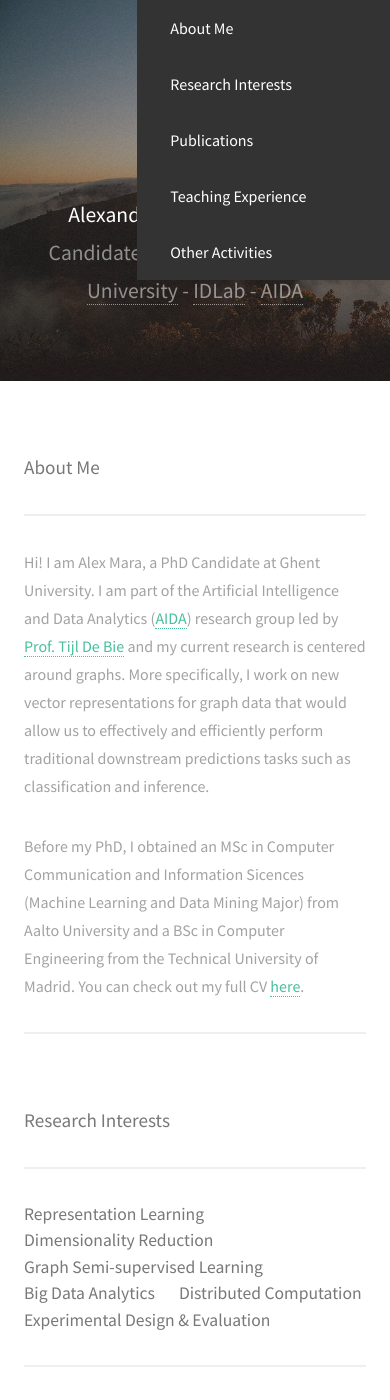
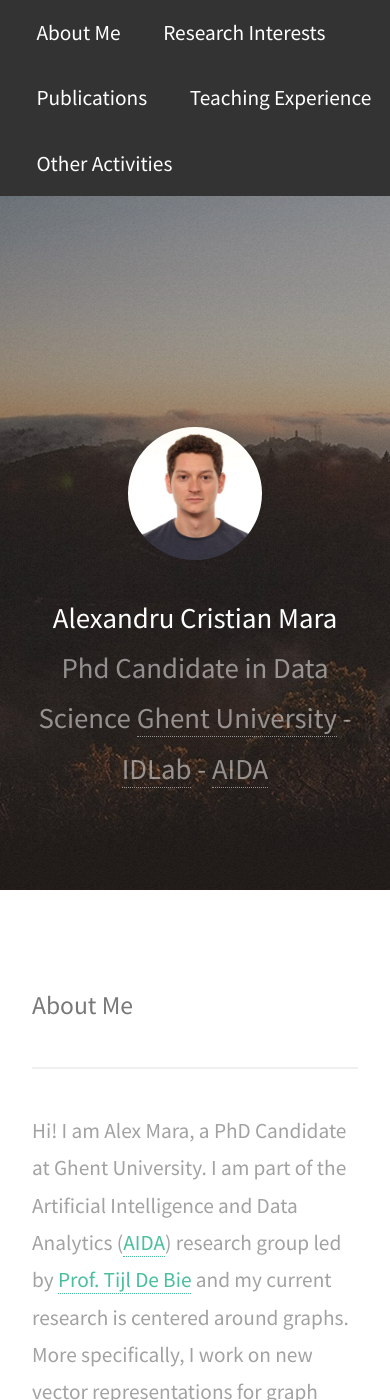
Before and after one commit to Dru-Mara/Dru-Mara.github.io, a Jekyll site: the page built from index.html, in a window 390 px wide and 1400 px high. Built offline with Jekyll 4.4.1, drawn with Linux system fonts in a browser that asks for light colours; nearby versions of some CDN libraries; some of the changed text lies outside the part shown.

Commit message:
navbar and biblio improvements

```diff
--- a/_includes/navbar.html
+++ b/_includes/navbar.html
@@ -1,4 +1,5 @@
 <nav class="navbar navbar-fixed-top">
+
 <div class="navbar-header">
 <ul class="navbar-default">
   <li class="navbar-li"><a class="page-scroll" href="#aboutme">About Me</a></li>
@@ -8,4 +9,5 @@
   <li class="navbar-li"><a class="page-scroll" href="#others">Other Activities</a></li>
 </ul>
 </div>
+
 </nav>
--- a/_includes/publications.html
+++ b/_includes/publications.html
@@ -3,26 +3,90 @@
         <h2>Publications</h2>
         <hr class="bar" />
     </div>
+
     <div class="cd-timeline-header">
         <h3 id="journal">Journal Articles</h3>
     </div>
+    <br/>
     <div class="blurb">
-    <ul class="list-group">
-        <li class="list-group-item">Jung, A., Hero, III, A. O., <b>Mara, A.</b>, Jahromi, S., Heimowitz, A., & Eldar, Y. C. (2019). <a href="https://ieeexplore.ieee.org/document/8902040" rel="noopener noreferrer" target="_blank">Semi-supervised learning in network-structured data via total variation minimization.</a> IEEE Transactions on Signal Processing, 67(24), 6256–6269.</li>
-  	<li class="list-group-item">Jung, A., Tran, N., & <b>Mara, A.</b> (2018). <a href="https://www.frontiersin.org/articles/10.3389/fams.2017.00028/full" rel="noopener noreferrer" target="_blank">When is network lasso accurate?</a> Frontiers in Applied Mathematics and Statistics, 3, 28.</li>
-    </ul>
+    {% for pub in site.data.publications %}
+    {% if pub.type == 'journal' %}
+    <div class="row">
+    	<div class="split left">
+    	<img src="images/{{ pub.pic }}" class="paperimg" alt="">
+    	</div>
+    	<div class="split right">
+    	{{ pub.ref }}
+    	<br>
+    	{% if pub.link != null %}
+    	<button class="center button" onclick="location.href='{{pub.link}}'">Paper</button>
+    	{% endif %}
+    	{% if pub.code != null %}
+    	<button class="center button" onclick="location.href='{{pub.code}}'">Code</button>
+    	{% endif %}
+    	{% if pub.bibtexid != null %}
+    	<button class="center button" onclick="showbibID('mybib{{pub.bibtexid}}')">Bibtex</button>
+    	<div id="mybib{{pub.bibtexid}}" style='display:none;white-space:pre-wrap;'> {{pub.bibtex}} </div>
+    	{% endif %}
+    	</div>
     </div>
+    {% endif %}
+    {% endfor %}
+    </div>
+    <br>
 
     <div class="cd-timeline-header">
         <h3 id="conference">Conference Proceedings</h3>
     </div>
-    <ul class="list-group">
-        <li class="list-group-item">Adriaens, F., <b>Mara, A.</b>, Lijffijt, J., & De Bie, T. (2020). <a href="https://arxiv.org/abs/2002.07076" rel="noopener noreferrer" target="_blank">Block-approximated exponential random graphs.</a> In 2020 IEEE 7th International Conference on Data Science and Advanced Analytics.</li>
-  	<li class="list-group-item"><b>Mara, A.</b>, Lijffijt, J., & d. Bie, T. (2020). <a href="https://arxiv.org/abs/2002.11522" rel="noopener noreferrer" target="_blank">Benchmarking network embedding models for link prediction: are we making progress?</a> In 2020 IEEE 7th International Conference on Data Science and Advanced Analytics.</li>
-  	<li class="list-group-item"><b>Mara, A.</b>, Mashayekhi, Y., Lijffijt, J., & De Bie, T. (2020). <a href="https://arxiv.org/abs/2005.10701" rel="noopener noreferrer" target="_blank">CSNE: conditional signed network embedding.</a> In Proceedings of the 29th ACM International Conference on Information Knowledge Management</li>
-  	<li class="list-group-item"><b>Mara, A.</b> & Jung, A. (2017). <a href="https://arxiv.org/abs/1709.01402" rel="noopener noreferrer" target="_blank">Recovery conditions and sampling strategies for network lasso.</a> In 51st asilomar conference on signals, systems and computers. Finalist of the Asilomar 2017 best student paper contest.</li>
-  	<li class="list-group-item">Zhu, B., <b>Mara, A.</b>, & Mozo, A. (2015). <a href="https://link.springer.com/chapter/10.1007%2F978-3-319-23201-0_20" rel="noopener noreferrer" target="_blank">Clus: parallel subspace clustering algorithm on spark.</a> In T. Morzy, P. Valduriez, & L. Bellatreche (Eds.), New trends in databases and information systems.</li>
-    </ul>
+    <br/>
+    <div class="blurb">
+    {% for pub in site.data.publications %}
+    {% if pub.type == 'conference' %}
+    <div class="row">
+    	<div class="split left">
+    	<img src="images/{{ pub.pic }}" class="paperimg" alt="">
+    	</div>
+    	<div class="split right">
+    	{{ pub.ref }}
+    	<br>
+    	{% if pub.link != null %}
+    	<button class="center button" onclick="location.href='{{pub.link}}'">Paper</button>
+    	{% endif %}
+    	{% if pub.code != null %}
+    	<button class="center button" onclick="location.href='{{pub.code}}'">Code</button>
+    	{% endif %}
+    	</div>
+    </div>
+    {% endif %}
+    {% endfor %}
+    </div>
+    <br>
+
     <div class="cd-timeline-header">
-        <h2></h2></div>
+        <h3 id="conference">Other Publications</h3>
+    </div>
+    <br/>
+    <div class="blurb">
+    {% for pub in site.data.publications %}
+    {% if pub.type == 'misc' %}
+    <div class="row">
+    	<div class="split left">
+    	<img src="images/{{ pub.pic }}" class="paperimg" alt="">
+    	</div>
+    	<div class="split right">
+    	{{ pub.ref }}
+    	<br>
+    	{% if pub.link != null %}
+    	<button class="center button" onclick="location.href='{{pub.link}}'">Paper</button>
+    	{% endif %}
+    	{% if pub.code != null %}
+    	<button class="center button" onclick="location.href='{{pub.code}}'">Code</button>
+    	{% endif %}
+    	</div>
+    </div>
+    {% endif %}
+    {% endfor %}
+    </div>
+    <br>
+
 </div>
--- a/_layouts/default.html
+++ b/_layouts/default.html
@@ -65,6 +65,7 @@
     <!--[if lte IE 8]><script src="/js/ie/respond.min.js"></script><![endif]-->
     <script src="/js/main.js"></script>
     <script src="/js/game.js"></script>
+    <script src="/js/showbib.js"></script>
     <!-- Navbar stuff -->
     <script src="/js/agency.js"></script>
     <script src="/js/cbpAnimatedHeader.js"></script>
--- a/css/main.css
+++ b/css/main.css
@@ -1588,7 +1588,12 @@
 		font-weight: 400;
 	}
 
-	em, i {
+	em {
+		color: #49bf9d;
+		text-decoration: none;
+	}
+
+	i {
 		font-style: italic;
 	}
 
@@ -2825,12 +2830,23 @@
 
 /* XLarge */
 
-	@media screen and (max-width: 1800px) {
+	@media screen and (max-width: 2048px) {
 
 		/* Basic */
 
 			body, input, select, textarea {
-				font-size: 12pt;
+				font-size: 16pt;
+			}
+
+		/* Navbar */
+			.navbar{
+				overflow: hidden;
+				background-color: #333;
+				position: fixed;
+				top: 0;
+				margin-left: 35%;
+				width: calc(100% - 35%);
+				padding-left: 2.5%;
 			}
 
 	}
@@ -2853,6 +2869,16 @@
 					#header h1 br {
 						display: none;
 					}
+		/* Navbar */
+			.navbar{
+				overflow: hidden;
+				background-color: #333;
+				position: fixed;
+				top: 0;
+				margin-left: 30%;
+				width: calc(100% - 30%);
+				padding-left: 2.5%;
+			}
 
 		/* Footer */
 
@@ -2917,6 +2943,16 @@
 					#header h1 br {
 						display: inline;
 					}
+		/* Navbar */
+			.navbar{
+				overflow: hidden;
+				background-color: #333;
+				position: fixed;
+				top: 0;
+				margin-left: 0;
+				width: 100%;
+				padding-left: 2.5%;
+			}
 
 		/* Footer */
 
@@ -2999,15 +3035,28 @@
 					line-height: 1.75em;
 				}
 
+
 		/* Header */
 
 			#header {
 				padding: 2.25em 1.5em;
+				padding-top: 10em;
 			}
 
 				#header h1 {
 					font-size: 1.35em;
 				}
+
+		/* Navbar */
+			.navbar{
+				overflow: hidden;
+				background-color: #333;
+				position: fixed;
+				top: 0;
+				margin-left: 0;
+				width: 100%;
+				padding-left: 2.5%;
+			}
 
 		/* Footer */
 
@@ -3081,11 +3130,23 @@
 
 			#header {
 				padding: 4.5em 1.5em;
+				padding-top: 20em;
 			}
 
 				#header h1 br {
 					display: none;
 				}
+
+		/* Navbar */
+			.navbar{
+				overflow: hidden;
+				background-color: #333;
+				position: fixed;
+				top: 0;
+				margin-left: 0;
+				width: 100%;
+				padding-left: 2.5%;
+			}
 
 		/* Footer */
 
@@ -3106,8 +3167,6 @@
 		background-color: #333;
 		position: fixed;
 		top: 0;
-		margin-left: 35%;
-		width: calc(100% - 35%);
 		padding-left: 2.5%;
 	}
 	.navbar-default {
@@ -3185,6 +3244,31 @@
 
  /* CloudCannon Editor Links (https://docs.cloudcannon.com/editing/editor-links/) */
 
+	/* Split the screen in half */
+
+	/* Control the left side */
+	.left {
+	  width: 15%;
+  	  margin-left: 0;
+  	  text-align: left;
+  	  float: left;
+  	  padding-top: 5px;
+	}
+
+	/* Control the right side */
+	.right {
+	  width: 85%;
+  	  margin-right:0;
+  	  text-align: left;
+  	  float: left;
+  	  padding-left: 10px;
+	}
+
+	.paperimg {
+	  max-height: 80px;
+	  border-radius: 50%;
+	}
+
  	.editor-link {
  		display: none;
  		margin-top: 0;
--- /dev/null
+++ b/js/showbib.js
@@ -0,0 +1,8 @@
+function showbibID(id) {
+  var x = document.getElementById(id);
+  if (x.style.display === "none") {
+    x.style.display = "block";
+  } else {
+    x.style.display = "none";
+  }
+}
```
Also changed, not shown: _data/publications.yml (added, +63 -0 lines), images/placeholder.png (added), 6 other files.
